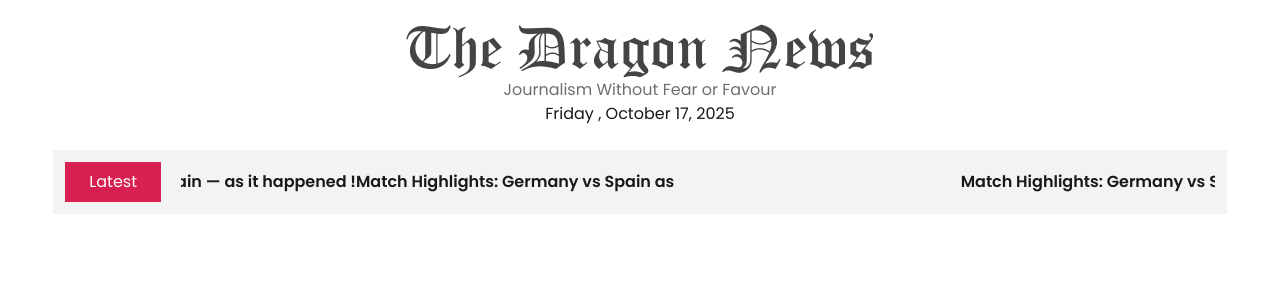
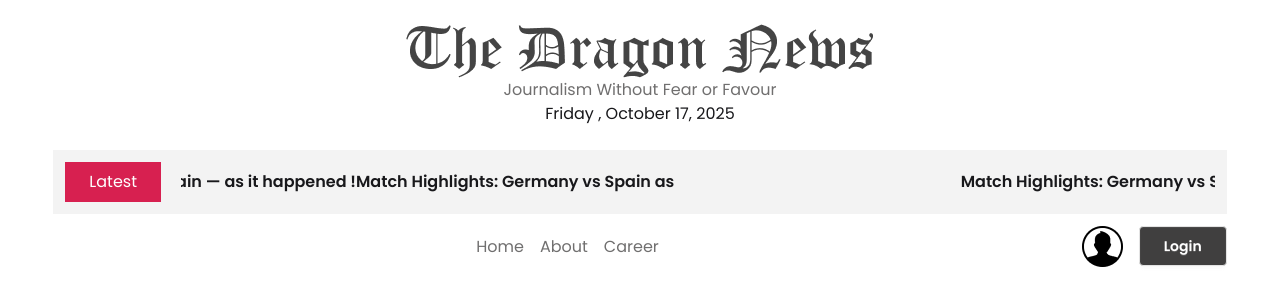
Before and after one commit to ehasun15019/ph-Project-Dragon-News, a React (Vite) app: page / in a window 1280 px wide. Shown: the top 306 px of the page. Built offline with nearby package versions, Linux system fonts and the light colour scheme.

Commit message:
complete navbar

```diff
--- /dev/null
+++ b/src/Components/Navbar/Navbar.jsx
@@ -0,0 +1,24 @@
+import React from 'react'
+import { NavLink } from 'react-router'
+import user from "../../assets/user.png"
+
+const Navbar = () => {
+  return (
+    <div className='flex justify-between items-center'>
+     <div className=''></div>
+
+      <div className="nav flex gap-4 text-accent">
+        <NavLink to="/">Home</NavLink>
+        <NavLink to="/about">About</NavLink>
+        <NavLink to="/career">Career</NavLink>
+      </div>
+
+      <div className="login flex gap-4">
+        <img src={user} alt="" />
+        <button className='btn bg-primary text-white px-6'>Login</button>
+      </div>
+    </div>
+  )
+}
+
+export default Navbar
--- a/src/layouts/HomeLayout.jsx
+++ b/src/layouts/HomeLayout.jsx
@@ -2,6 +2,7 @@
 import { Outlet } from 'react-router'
 import Header from '../Components/Header/Header'
 import LatestNews from '../Components/LatestNews/LatestNews'
+import Navbar from '../Components/Navbar/Navbar'
 
 const HomeLayout = () => {
   return (
@@ -12,6 +13,10 @@
         <section className='w-11/12 mx-auto my-3'>
             <LatestNews></LatestNews>
         </section>
+
+        <nav className='w-11/12 mx-auto my-3'>
+            <Navbar></Navbar>
+        </nav>
       </div>
       <div className="main">
         <section className="left-nav"></section>
```
